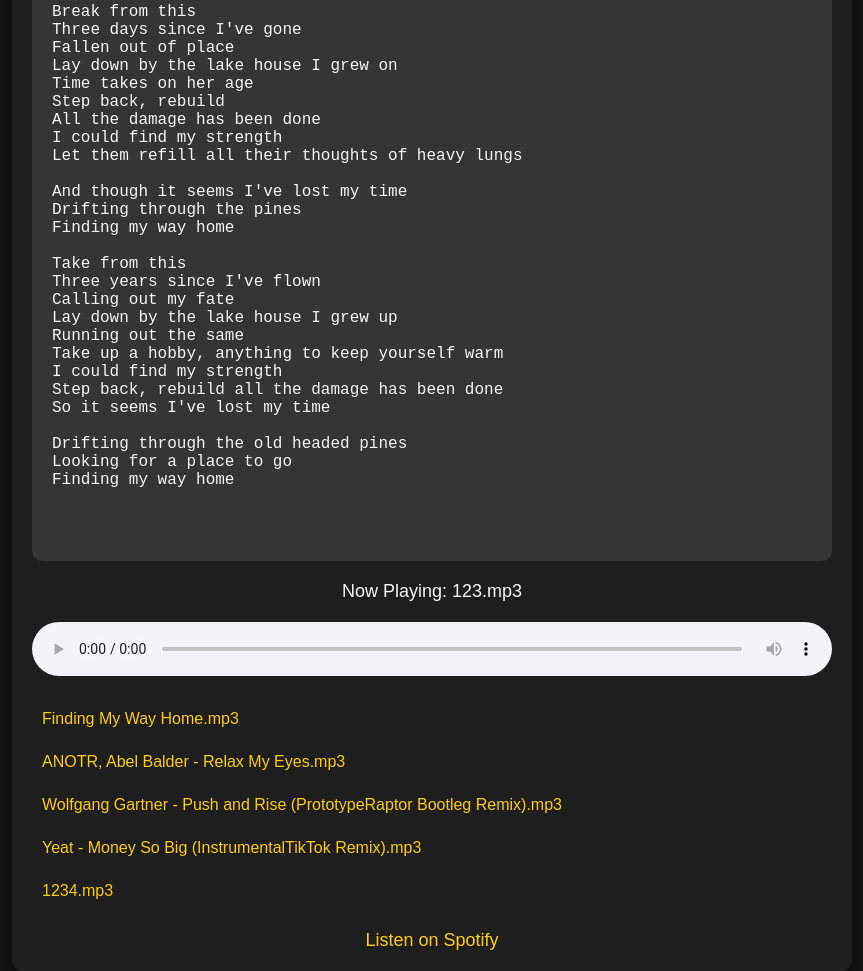
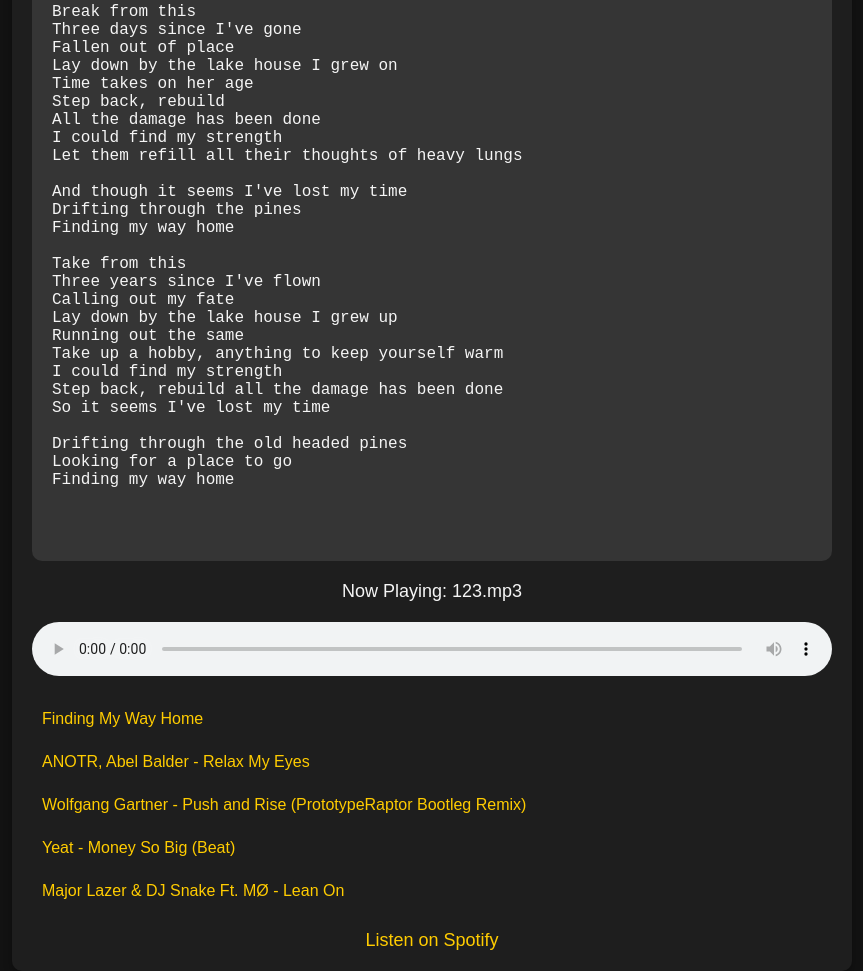
Before and after one commit to ievel1/Html-Css, a plain HTML site: page lyrics.html in a window 1280 px wide. Shown: the part 283-1254 px from the top of the page, without its empty margins (208-1071 px from the left). Drawn offline with Linux system fonts and the light colour scheme.

Commit message:
Made the name tag better

```diff
--- a/lyrics.html
+++ b/lyrics.html
@@ -26,11 +26,11 @@ Loading lyrics...
             </audio>
         </div>
         <ul class="song-list">
-            <li onclick="playSong('Finding My Way Home.mp3', 'finding_my_way_home.txt', 'Finding My Way Home.jpg')">Finding My Way Home.mp3</li>
-            <li onclick="playSong('ANOTR, Abel Balder - Relax My Eyes.mp3', 'relax_my_eyes.txt', 'relax my eyes.jpg')">ANOTR, Abel Balder - Relax My Eyes.mp3</li>
-            <li onclick="playSong('Wolfgang Gartner - Push and Rise (PrototypeRaptor Bootleg Remix).mp3', 'wolfgang_push_and_rise.txt', 'wolfgang_cover.jpg')">Wolfgang Gartner - Push and Rise (PrototypeRaptor Bootleg Remix).mp3</li>
-            <li onclick="playSong('Yeat - Money So Big (InstrumentalTikTok Remix).mp3', 'yeat_money_so_big.txt', 'yeat_cover.jpg')">Yeat - Money So Big (InstrumentalTikTok Remix).mp3</li>
-            <li onclick="playSong('1234.mp3', '1234.txt', '1234_cover.jpg')">1234.mp3</li>
+            <li onclick="playSong('Finding My Way Home.mp3', 'finding_my_way_home.txt', 'Finding My Way Home.jpg')">Finding My Way Home</li>
+            <li onclick="playSong('ANOTR, Abel Balder - Relax My Eyes.mp3', 'relax_my_eyes.txt', 'relax my eyes.jpg')">ANOTR, Abel Balder - Relax My Eyes</li>
+            <li onclick="playSong('Wolfgang Gartner - Push and Rise (PrototypeRaptor Bootleg Remix).mp3', 'wolfgang_push_and_rise.txt', 'wolfgang_cover.jpg')">Wolfgang Gartner - Push and Rise (PrototypeRaptor Bootleg Remix)</li>
+            <li onclick="playSong('Yeat - Money So Big (InstrumentalTikTok Remix).mp3', 'yeat_money_so_big.txt', 'yeat_cover.jpg')">Yeat - Money So Big (Beat)</li>
+            <li onclick="playSong('Major Lazer & DJ Snake Ft. MØ - Lean On.mp3', '1234.txt', '1234_cover.jpg')">Major Lazer & DJ Snake Ft. MØ - Lean On</li>
         </ul>
         <a href="https://open.spotify.com/track/5Rdh332wRhjgmrqhwFJXAQ?si=f43b6afe65fa4254" target="_blank" title="Spotify link">Listen on Spotify</a>
     </div>
```
